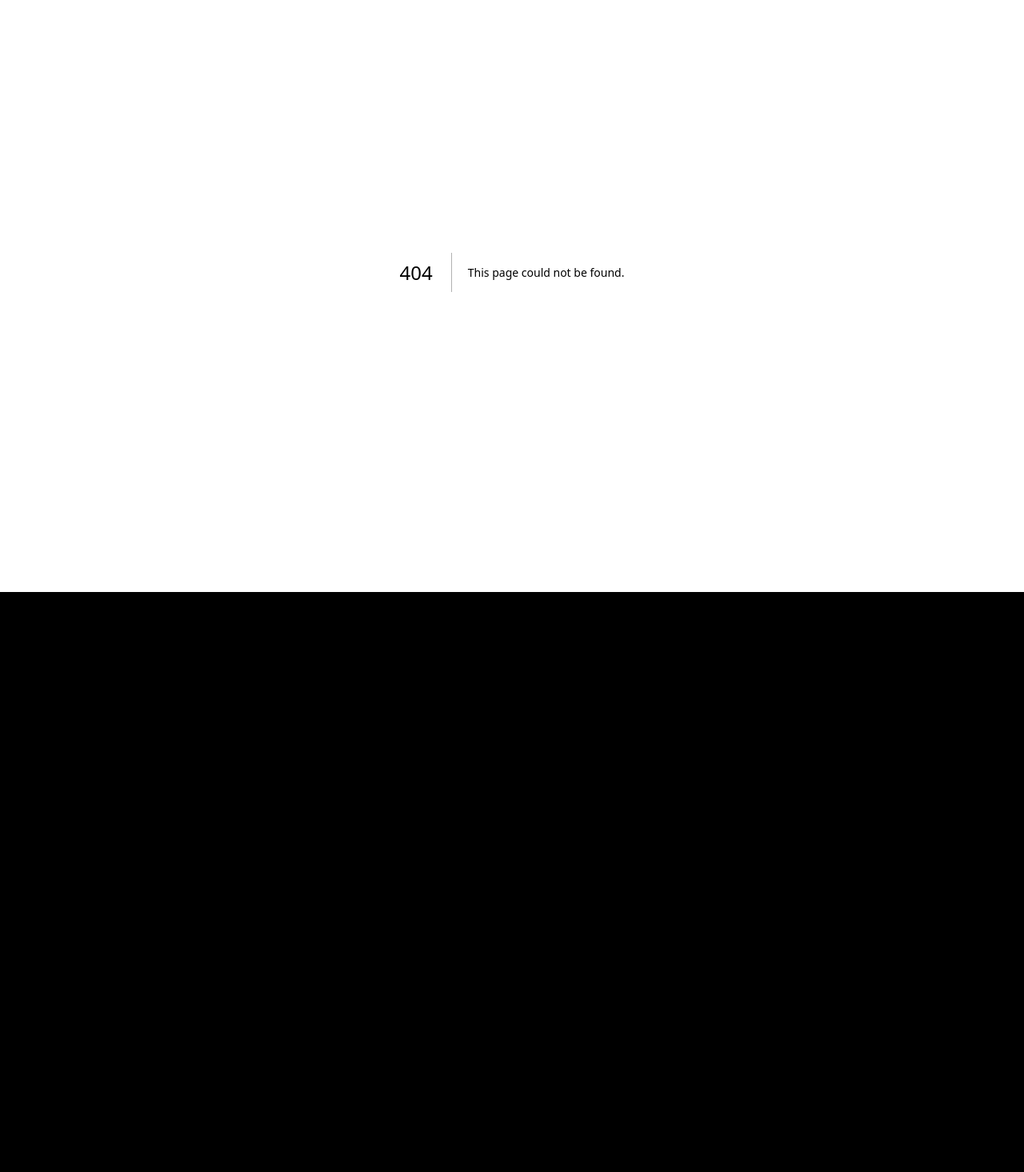
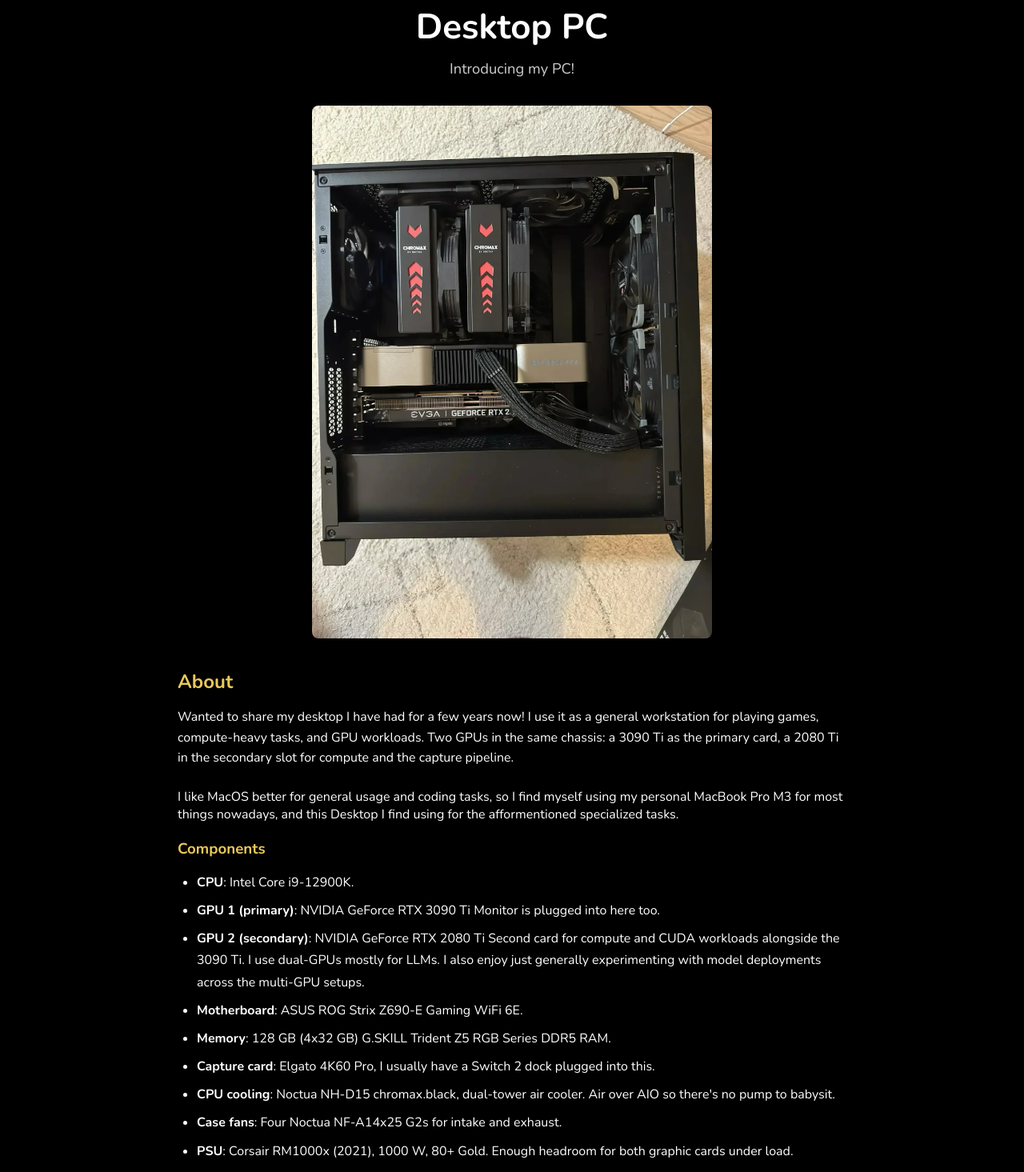
Before and after one commit to bryantleee/next-personal-website, a Next.js app: page /projects/desktop-pc in a window 1280 px wide. Before the commit this address had no page. Shown: the part 60-1525 px from the top of the page at 80% size. Before the commit the page ends 800 px from the top, so only its background shows below. Built offline with nearby package versions, Linux system fonts and the light colour scheme.

Commit message:
Add desktop PC page to projects

```diff
--- /dev/null
+++ b/pages/projects/desktop-pc/index.tsx
@@ -0,0 +1,115 @@
+import type { NextPage } from "next";
+import Image from "next/image";
+import Footer from "../../../components/Footer/Footer";
+import Seo from "../../../components/Seo/Seo";
+import styles from "../../../styles/Home.module.scss";
+import projectStyles from "../../../styles/ProjectPage.module.scss";
+
+const DESKTOP_PC_DESCRIPTION =
+  "A dual-GPU desktop PC build: i9-12900K, RTX 3090 Ti and 2080 Ti, Z690, Noctua air cooling, in a Corsair 4000D Airflow.";
+
+const DesktopPc: NextPage = () => {
+  return (
+    <>
+      <Seo
+        title="Desktop PC | Bryant Lee"
+        description={DESKTOP_PC_DESCRIPTION}
+        path="/projects/desktop-pc"
+        image="/desktop-pc.webp"
+        type="article"
+        jsonLd={{
+          "@context": "https://schema.org",
+          "@type": "CreativeWork",
+          name: "Desktop PC",
+          description: DESKTOP_PC_DESCRIPTION,
+          image: "https://www.bryant.li/desktop-pc.webp",
+          author: { "@type": "Person", name: "Bryant Lee" },
+          url: "https://www.bryant.li/projects/desktop-pc",
+        }}
+      />
+      <main className={styles.main}>
+        <div className={styles.projectsHeader}>
+          <h1 className={styles.projectsTitle}>Desktop PC</h1>
+          <p className={styles.projectsSubtitle}>Introducing my PC!</p>
+        </div>
+        <div className={projectStyles.content}>
+          <div className={projectStyles.hero}>
+            <Image
+              src="/desktop-pc.webp"
+              alt="Desktop PC build"
+              width={1800}
+              height={2400}
+              priority
+              sizes="(max-width: 768px) 100vw, 900px"
+              className={`${projectStyles.heroImage} ${projectStyles.heroImageNarrow}`}
+            />
+          </div>
+
+          <h2 className={projectStyles.sectionHeading}>About</h2>
+          <p className={projectStyles.body}>
+            Wanted to share my desktop I have had for a few years now! I use it
+            as a general workstation for playing games, compute-heavy tasks, and
+            GPU workloads. Two GPUs in the same chassis: a 3090 Ti as the
+            primary card, a 2080 Ti in the secondary slot for compute and the
+            capture pipeline.
+          </p>
+          <p>
+            I like MacOS better for general usage and coding tasks, so I find
+            myself using my personal MacBook Pro M3 for most things nowadays,
+            and this Desktop I find using for the afformentioned specialized
+            tasks.
+          </p>
+
+          <h3 className={projectStyles.sectionHeading}>Components</h3>
+          <ul className={projectStyles.list}>
+            <li className={projectStyles.listItem}>
+              <strong>CPU</strong>: Intel Core i9-12900K.
+            </li>
+            <li className={projectStyles.listItem}>
+              <strong>GPU 1 (primary)</strong>: NVIDIA GeForce RTX 3090 Ti
+              Monitor is plugged into here too.
+            </li>
+            <li className={projectStyles.listItem}>
+              <strong>GPU 2 (secondary)</strong>: NVIDIA GeForce RTX 2080 Ti
+              Second card for compute and CUDA workloads alongside the 3090 Ti.
+              I use dual-GPUs mostly for LLMs. I also enjoy just generally
+              experimenting with model deployments across the multi-GPU setups.
+            </li>
+            <li className={projectStyles.listItem}>
+              <strong>Motherboard</strong>: ASUS ROG Strix Z690-E Gaming WiFi
+              6E.
+            </li>
+            <li className={projectStyles.listItem}>
+              <strong>Memory</strong>: 128 GB (4x32 GB) G.SKILL Trident Z5 RGB
+              Series DDR5 RAM.
+            </li>
+            <li className={projectStyles.listItem}>
+              <strong>Capture card</strong>: Elgato 4K60 Pro, I usually have a
+              Switch 2 dock plugged into this.
+            </li>
+            <li className={projectStyles.listItem}>
+              <strong>CPU cooling</strong>: Noctua NH-D15 chromax.black,
+              dual-tower air cooler. Air over AIO so there&apos;s no pump to
+              babysit.
+            </li>
+            <li className={projectStyles.listItem}>
+              <strong>Case fans</strong>: Four Noctua NF-A14x25 G2s for intake
+              and exhaust.
+            </li>
+            <li className={projectStyles.listItem}>
+              <strong>PSU</strong>: Corsair RM1000x (2021), 1000 W, 80+ Gold.
+              Enough headroom for both graphic cards under load.
+            </li>
+            <li className={projectStyles.listItem}>
+              <strong>Case</strong>: Corsair 4000D Airflow mid-tower with the
+              mesh front panel.
+            </li>
+          </ul>
+        </div>
+      </main>
+      <Footer />
+    </>
+  );
+};
+
+export default DesktopPc;
```
Also changed, not shown: components/Projects/projectsData.ts (+8 -0 lines), next-env.d.ts, public/desktop-pc.webp (added).
